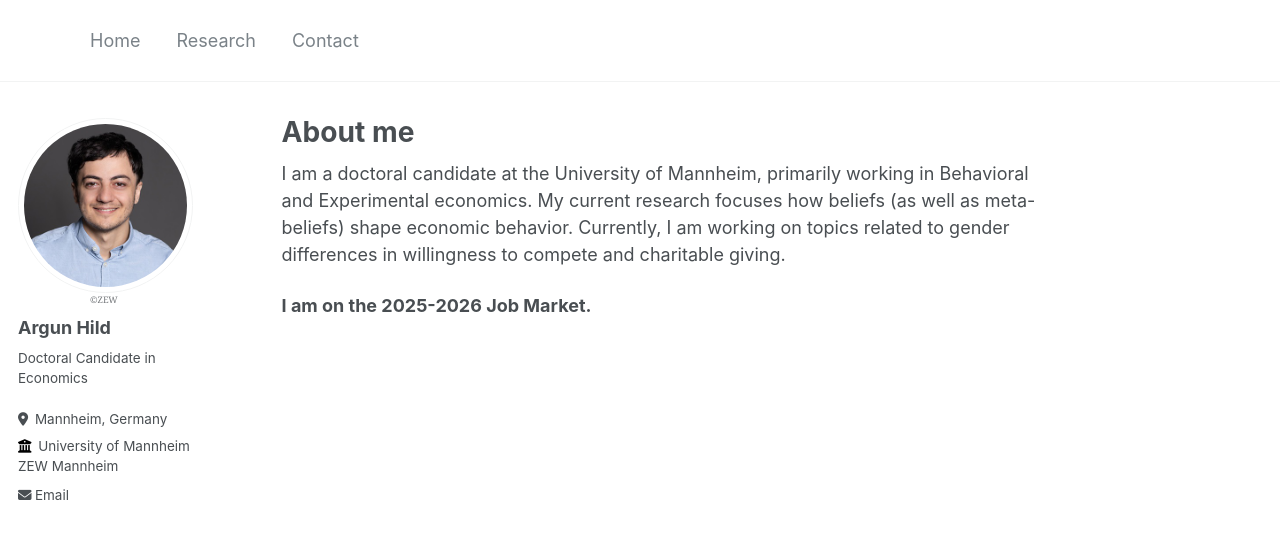
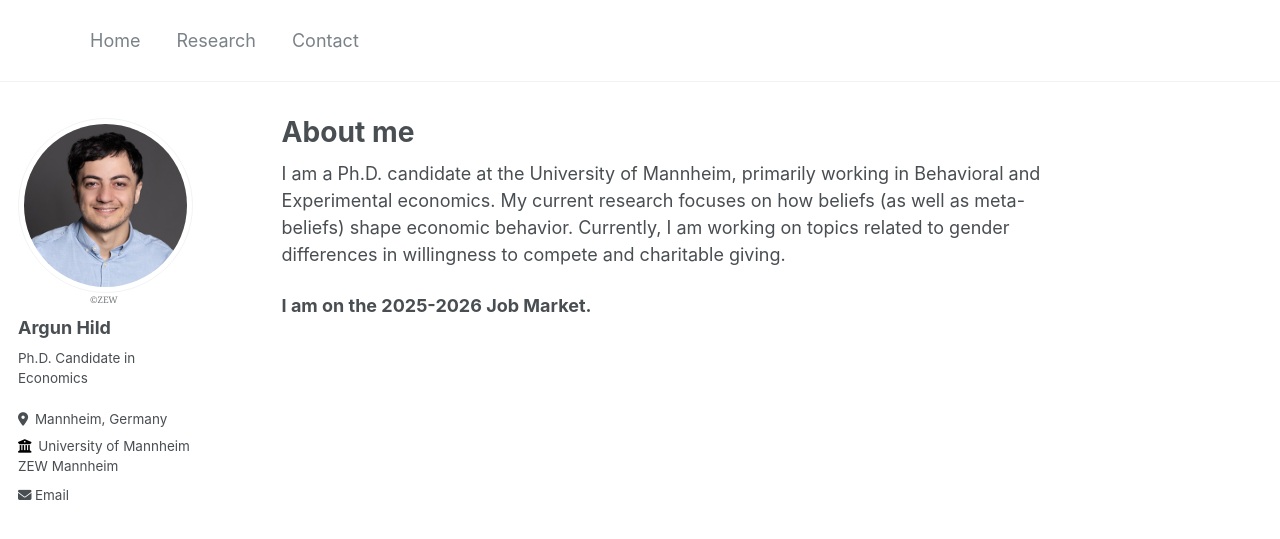
Before and after one commit to ArgunHild/argunhild.github.io, a Jekyll site: the page built from _pages/about.md, in a window 1280 px wide. Shown: the top 539 px of the page. Built offline with Jekyll 4.4.1, drawn with Linux system fonts in a browser that asks for light colours.

Commit message:
fixed typo

```diff
--- a/_config.yml
+++ b/_config.yml
@@ -24,7 +24,7 @@ author:
   avatar           : "picture_1.jpg"
   name             : "Argun Hild"
   pronouns         : # example: "she/her"
-  bio              : "Doctoral Candidate in Economics"
+  bio              : "Ph.D. Candidate in Economics"
   location         : "Mannheim, Germany"
   employer         : "University of Mannheim <br> ZEW Mannheim"
   # employer         : "ZEW Mannheim"
--- a/_pages/about.md
+++ b/_pages/about.md
@@ -8,7 +8,7 @@ sitemap: false
 #   - /about.html
 ---
 
-I am a doctoral candidate at the University of Mannheim, primarily working in Behavioral and Experimental economics. My current research focuses how beliefs (as well as meta-beliefs) shape economic behavior. Currently, I am working on topics related to gender differences in willingness to compete and charitable giving.
+I am a Ph.D. candidate at the University of Mannheim, primarily working in Behavioral and Experimental economics. My current research focuses on how beliefs (as well as meta-beliefs) shape economic behavior. Currently, I am working on topics related to gender differences in willingness to compete and charitable giving.
 
 
 **I am on the 2025-2026 Job Market.**
```
